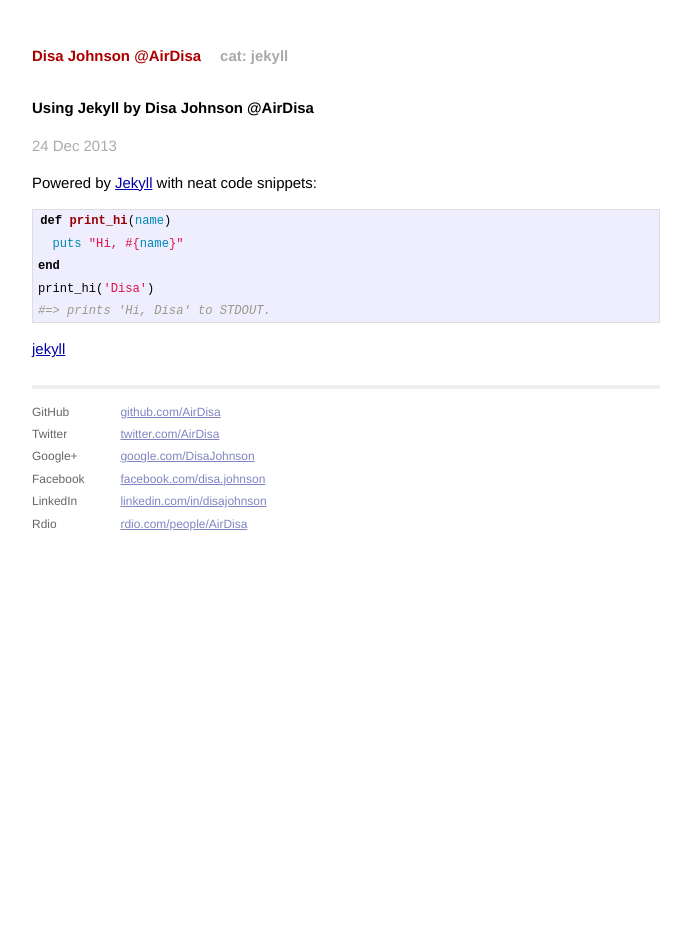
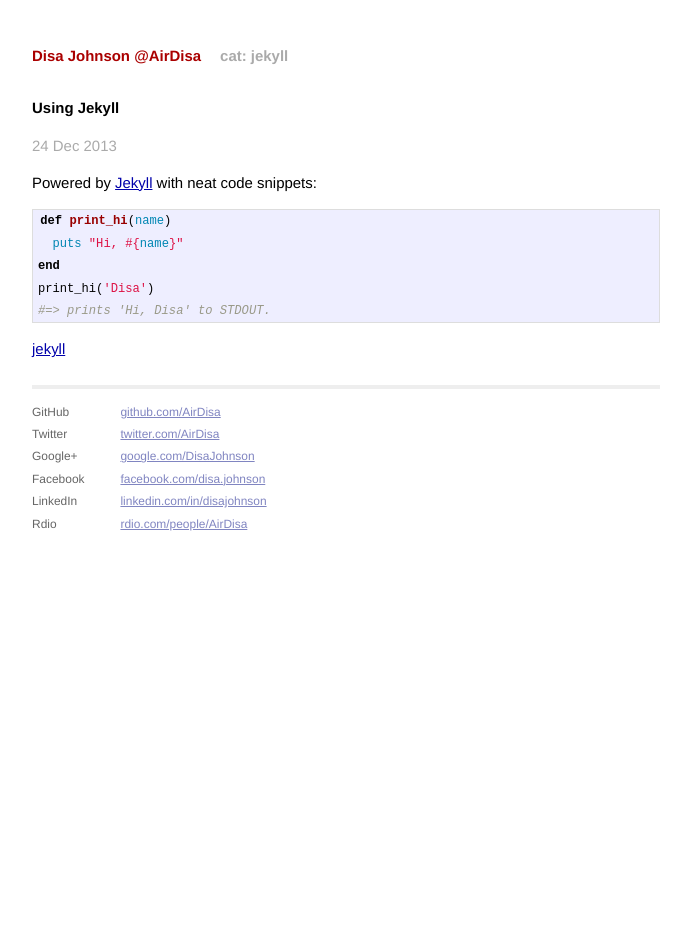
Before and after one commit to AirDisa/airdisa.github.io, a Jekyll site: the page built from _posts/2013-12-24-using-jekyll.markdown, in a window 1280 px wide. Shown: the whole page, without its empty margins (294-985 px from the left). Built offline with Jekyll 4.4.1, drawn with Linux system fonts in a browser that asks for light colours; Markdown is read by kramdown in place of the engine named in the settings.

Commit message:
[0.0.50 SEO] Personalize to template, nicer post indexing

```diff
--- a/_layouts/default.html
+++ b/_layouts/default.html
@@ -3,7 +3,7 @@
     <head>
         <meta charset="utf-8">
         <meta http-equiv="X-UA-Compatible" content="IE=edge,chrome=1">
-        <title>{{ page.title }}</title>
+        <title>{{ page.title }} by Disa Johnson @AirDisa</title>
         <meta name="viewport" content="width=device-width">
         <meta name="description" content="{{ page.excerpt }}">
         <meta name="keywords" content="{% for tag in page.tags %}{{ tag }},{% endfor %} disa, disa johnson, airdisa">
--- a/_posts/2013-12-24-using-jekyll.markdown
+++ b/_posts/2013-12-24-using-jekyll.markdown
@@ -1,6 +1,6 @@
 ---
 layout:     post
-title:      Using Jekyll by Disa Johnson @AirDisa
+title:      Using Jekyll
 excerpt:    New! Powered by Jekyll. Got GitHub going.
 date:       2013-12-24 21:14:36
 published:  true
--- a/_posts/2013-12-25-get-github-going.markdown
+++ b/_posts/2013-12-25-get-github-going.markdown
@@ -1,6 +1,6 @@
 ---
 layout:     post
-title:      Get GitHub Going by Disa Johnson @AirDisa
+title:      Get GitHub Going
 excerpt:    Best time to establish version control.
 date:       2013-12-25 06:27:57
 published:  true
--- a/_posts/2013-12-26-yaml-front-matter.markdown
+++ b/_posts/2013-12-26-yaml-front-matter.markdown
@@ -1,6 +1,6 @@
 ---
 layout:     post
-title:      Front Matter by Disa Johnson @AirDisa
+title:      Front Matter
 excerpt:    Jekyll templates their 'Front Matter' meta code.
 date:       2013-12-26 10:36:55
 published:  true
```
Also changed, not shown: 6 other files.
